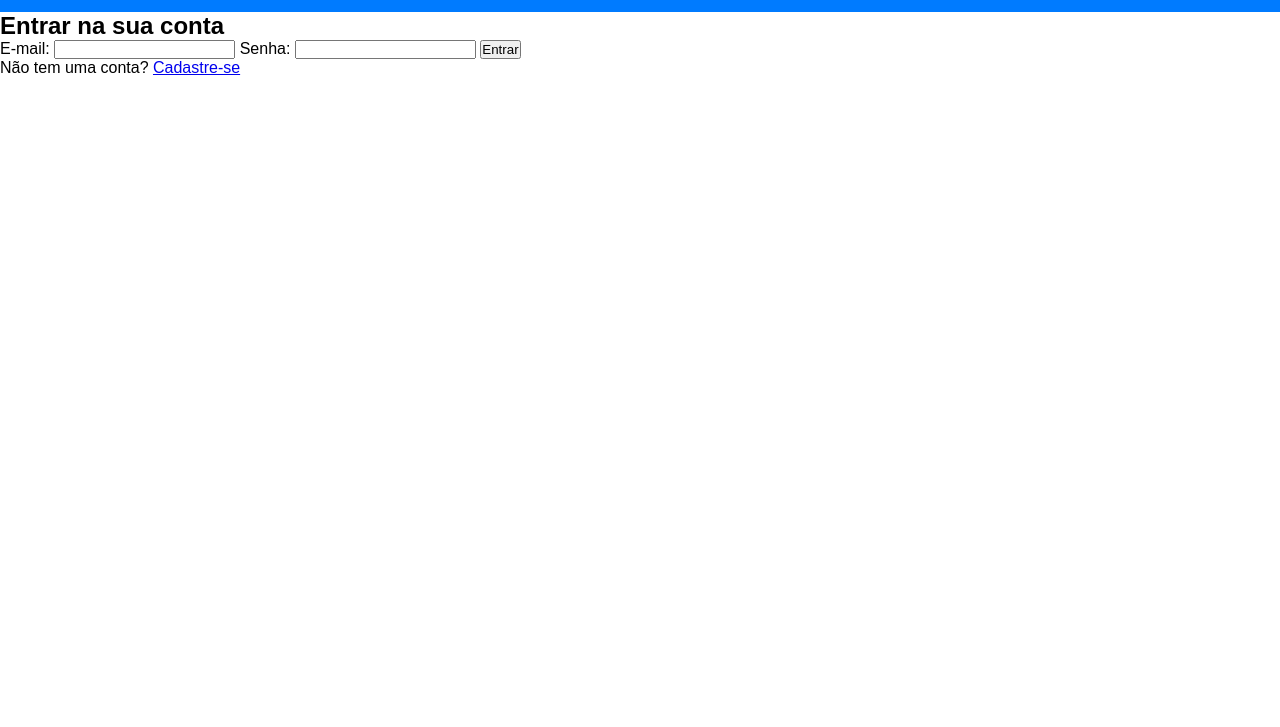
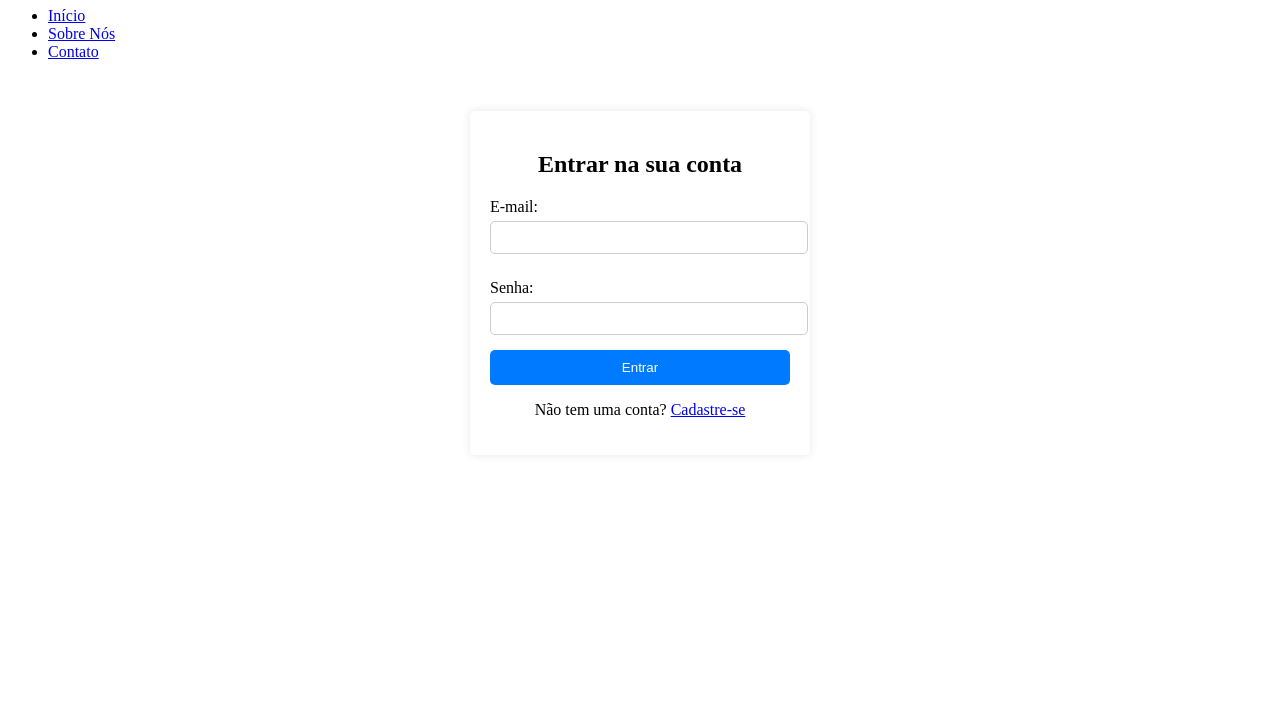
Before and after one commit to mauro825silva/InvestoBank, a plain HTML site: page index.html in a window 1280 px wide. Shown: the part 73-800 px from the top of the page. Drawn offline with Linux system fonts and the light colour scheme; files that its build step writes are made by us from their sources.

Commit message:
Update style.css
css

```diff
--- a/style.css
+++ b/style.css
@@ -1,59 +1,38 @@
-/* Reset */
-* {
-    margin: 0;
-    padding: 0;
-    box-sizing: border-box;
-    font-family: Arial, sans-serif;
-}
-
-/* Estilo do Header */
-header {
-    background: #007bff;
-    color: white;
-    padding: 15px 0;
+/* Estilo da Página de Login */
+.login-container {
+    width: 300px;
+    margin: 50px auto;
+    padding: 20px;
+    background: white;
+    box-shadow: 0 0 10px rgba(0, 0, 0, 0.1);
+    border-radius: 5px;
     text-align: center;
 }
 
-nav ul {
-    list-style: none;
-    padding: 0;
+.login-container h2 {
+    margin-bottom: 20px;
 }
 
-nav ul li {
-    display: inline;
-    margin: 0 15px;
+.login-container label {
+    display: block;
+    text-align: left;
+    margin: 10px 0 5px;
 }
 
-nav ul li a {
-    color: white;
-    text-decoration: none;
-    font-weight: bold;
-}
-
-nav ul li .btn {
-    background: white;
-    color: #007bff;
-    padding: 5px 10px;
+.login-container input {
+    width: 100%;
+    padding: 8px;
+    margin-bottom: 15px;
+    border: 1px solid #ccc;
     border-radius: 5px;
 }
 
-/* Estilo do Hero Section */
-.hero {
-    text-align: center;
-    padding: 50px;
-    background: #f4f4f4;
-}
-
-.hero h2 {
-    color: #333;
-}
-
-.hero .btn {
-    display: inline-block;
-    margin-top: 15px;
-    padding: 10px 20px;
+.login-container button {
+    width: 100%;
+    padding: 10px;
     background: #007bff;
     color: white;
-    text-decoration: none;
+    border: none;
     border-radius: 5px;
-  }
+    cursor: pointer;
+}
```
